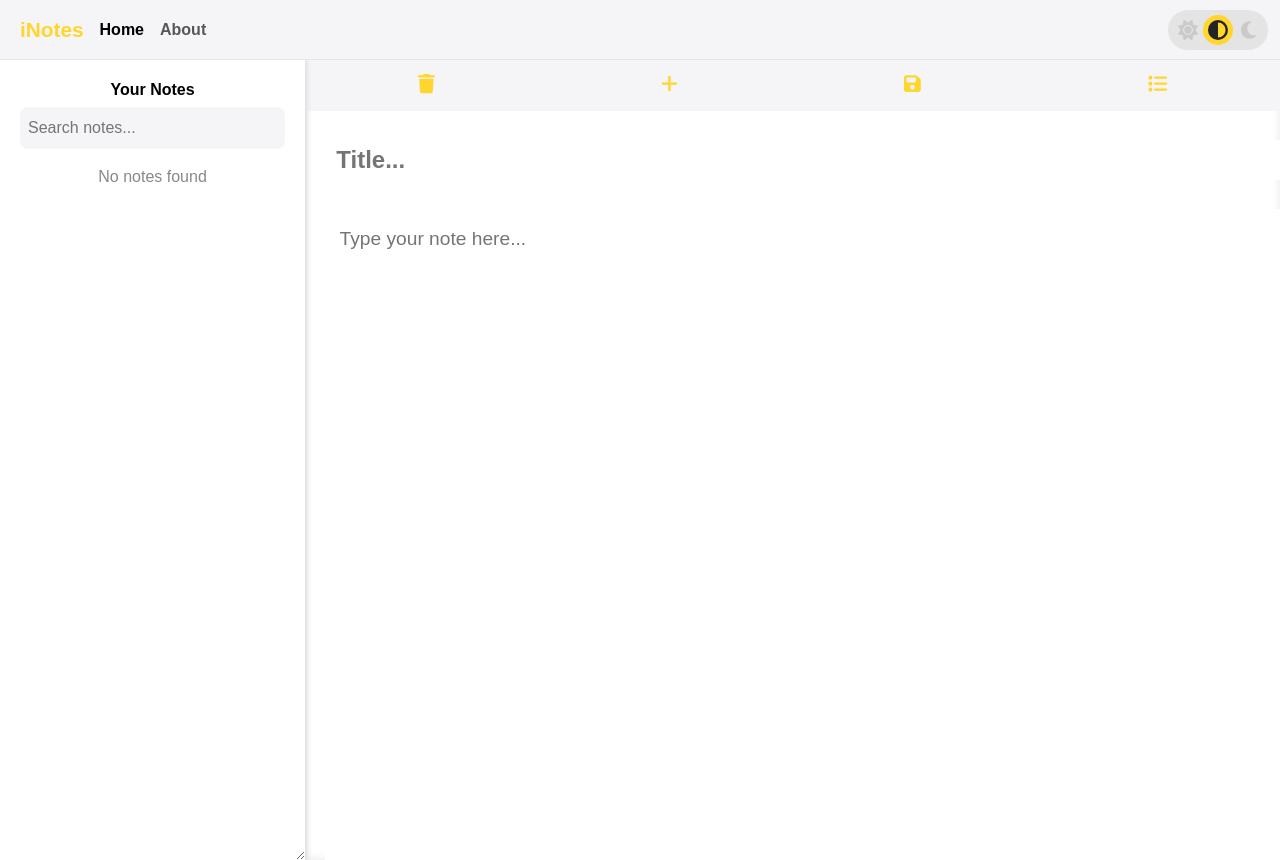
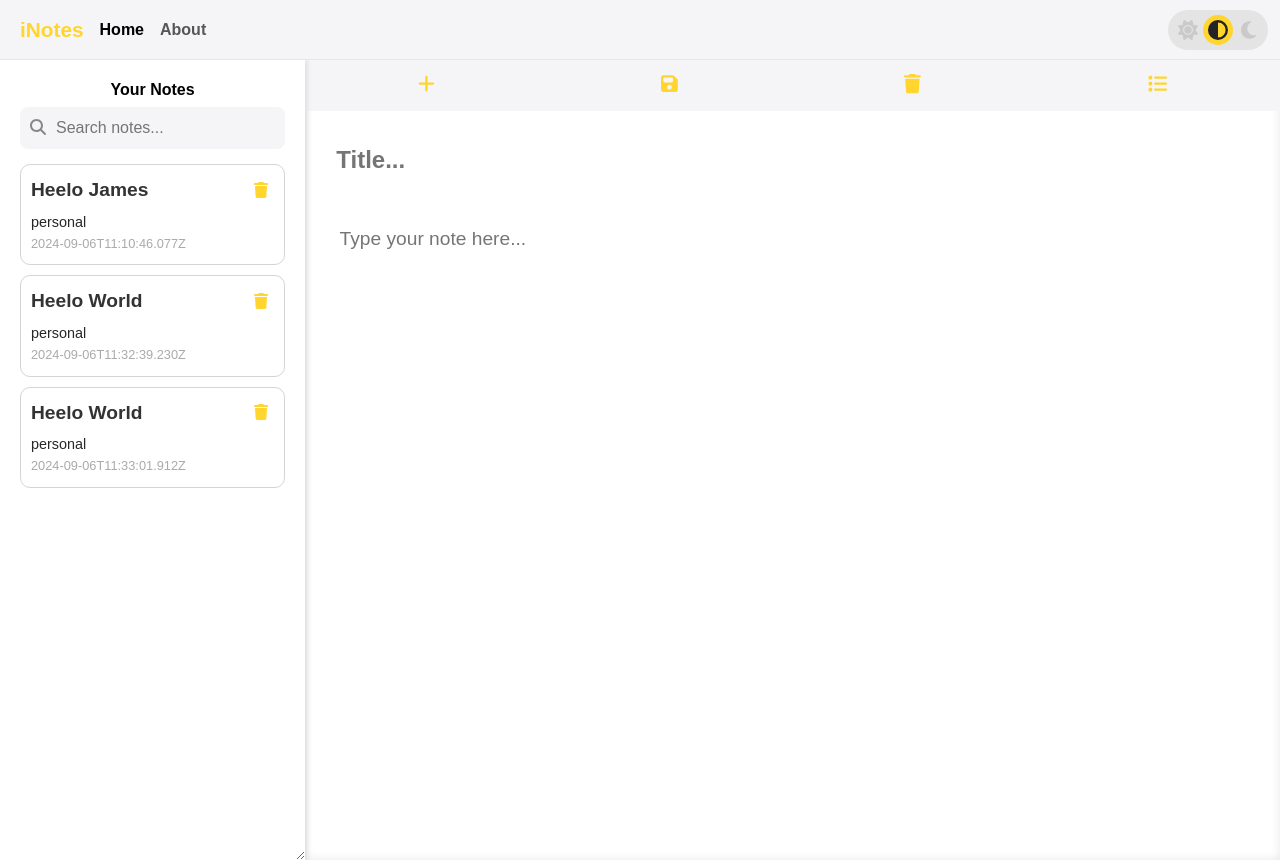
Before and after one commit to ammar027/iNotes, a React (Create React App) app: page / in a window 1280 px wide. Built offline with nearby package versions, Linux system fonts and the light colour scheme.

Commit message:
Addition

```diff
--- a/src/components/Home.js
+++ b/src/components/Home.js
@@ -1,56 +1,28 @@
-import React, { useState } from 'react';
+import React, { useState, useContext } from 'react';
 import '../css/Home.css';
+import Note from './Notes';
+import NoteContext from '../context/notes/noteContext';
 import { FontAwesomeIcon } from '@fortawesome/react-fontawesome';
-import { faPlus, faTrash, faSave, faList } from '@fortawesome/free-solid-svg-icons';
+import { faTrash, faSearch } from '@fortawesome/free-solid-svg-icons';
 
 const Home = () => {
-  const [notes, setNotes] = useState([]);
-  const [noteInput, setNoteInput] = useState("");
-  const [noteTitle, setNoteTitle] = useState("");
-  const [selectedNoteIndex, setSelectedNoteIndex] = useState(null);
+  const { notes, setNotes } = useContext(NoteContext);
   const [searchQuery, setSearchQuery] = useState("");
   const [sidebarVisible, setSidebarVisible] = useState(true);
+  const [selectedNoteIndex, setSelectedNoteIndex] = useState(null);
 
   // Filter notes based on the search query
   const filteredNotes = notes.filter((note) =>
     note.title.toLowerCase().includes(searchQuery.toLowerCase())
   );
 
-  const handleAddNote = () => {
-    if (noteTitle.trim() && noteInput.trim()) {
-      const newNote = { title: noteTitle, text: noteInput };
-      setNotes([...notes, newNote]);
-      setNoteTitle("");
-      setNoteInput("");
-      setSelectedNoteIndex(null); // Clear selection after adding
-    }
-  };
-
-  const handleDeleteNote = (indexToRemove) => {
-    setNotes(notes.filter((_, index) => index !== indexToRemove));
-    if (selectedNoteIndex === indexToRemove) {
-      setNoteTitle("");
-      setNoteInput("");
-      setSelectedNoteIndex(null);
-    }
-  };
-
   const handleNoteClick = (index) => {
-    setNoteTitle(notes[index].title);
-    setNoteInput(notes[index].text);
     setSelectedNoteIndex(index);
   };
 
-  const handleSaveNote = () => {
-    if (selectedNoteIndex !== null) {
-      const updatedNotes = notes.map((note, index) =>
-        index === selectedNoteIndex
-          ? { title: noteTitle, text: noteInput }
-          : note
-      );
-      setNotes(updatedNotes);
-      setNoteTitle("");
-      setNoteInput("");
+  const handleDeleteNote = (index) => {
+    setNotes(notes.filter((_, i) => i !== index));
+    if (selectedNoteIndex === index) {
       setSelectedNoteIndex(null);
     }
   };
@@ -63,6 +35,10 @@ const Home = () => {
     <div className="home-container">
       <div className={`sidebar ${sidebarVisible ? 'visible' : 'hidden'}`}>
         <h3 className="list-title">Your Notes</h3>
+
+        {/* Search Input with Search Icon */}
+        <div className="search-container">
+          <FontAwesomeIcon icon={faSearch} className="search-icon" />
           <input
             className="search-input"
             type="text"
@@ -70,6 +46,8 @@ const Home = () => {
             value={searchQuery}
             onChange={(e) => setSearchQuery(e.target.value)}
           />
+        </div>
+
         {filteredNotes.length === 0 ? (
           <p className="no-notes-message">No notes found</p>
         ) : (
@@ -82,16 +60,17 @@ const Home = () => {
                 }`}
                 onClick={() => handleNoteClick(index)}
               >
+                <div className="note-header">
                   <span className="note-title">{note.title || 'Untitled'}</span>
                   <button
                     className="delete-btn"
-                  onClick={(e) => {
-                    e.stopPropagation(); // Prevent note click
-                    handleDeleteNote(index);
-                  }}
+                    onClick={(e) => { e.stopPropagation(); handleDeleteNote(index); }}
                   >
                     <FontAwesomeIcon icon={faTrash} />
                   </button>
+                </div>
+                <span className="note-tag">{note.tag}</span>
+                <span className="note-date">{note.date}</span>
               </li>
             ))}
           </ul>
@@ -99,41 +78,12 @@ const Home = () => {
       </div>
 
       <div className={`notes-section ${sidebarVisible ? '' : 'expanded'}`}>
-        <div className="note-navbar">
-
-        <button
-            onClick={() => {
-              setNoteTitle('');
-              setNoteInput('');
-              setSelectedNoteIndex(null);
-            }}
-            className="navbar-btn"
-          >
-            <FontAwesomeIcon icon={faTrash} />
-          </button>
-
-          <button onClick={handleAddNote} className="navbar-btn">
-            <FontAwesomeIcon icon={faPlus} />
-          </button>
-          <button onClick={handleSaveNote} className="navbar-btn">
-            <FontAwesomeIcon icon={faSave} />
-          </button>
-
-          <button onClick={toggleSidebar} className="navbar-btn">
-            <FontAwesomeIcon icon={faList} />
-          </button>
-        </div>
-        <input
-          className="note-title-input"
-          value={noteTitle}
-          onChange={(e) => setNoteTitle(e.target.value)}
-          placeholder="Title..."
-        />
-        <textarea
-          className="note-input"
-          value={noteInput}
-          onChange={(e) => setNoteInput(e.target.value)}
-          placeholder="Type your note here..."
+        <Note
+          selectedNoteIndex={selectedNoteIndex}
+          notes={notes}
+          setNotes={setNotes}
+          setSelectedNoteIndex={setSelectedNoteIndex}
+          toggleSidebar={toggleSidebar}
         />
       </div>
     </div>
--- /dev/null
+++ b/src/components/Notes.js
@@ -0,0 +1,98 @@
+import React, { useState, useEffect } from 'react';
+import { FontAwesomeIcon } from '@fortawesome/react-fontawesome';
+import { faPlus, faTrash, faSave, faList } from '@fortawesome/free-solid-svg-icons';
+
+const Note = ({ selectedNoteIndex, notes, setNotes, setSelectedNoteIndex, toggleSidebar }) => {
+  const [noteTitle, setNoteTitle] = useState("");
+  const [noteInput, setNoteInput] = useState("");
+  const [noteDescription, setNoteDescription] = useState("");
+  const [noteTag, setNoteTag] = useState("");
+
+  useEffect(() => {
+    if (selectedNoteIndex !== null) {
+      const note = notes[selectedNoteIndex];
+      setNoteTitle(note.title || "");
+      setNoteInput(note.text || "");
+      setNoteDescription(note.description || "");
+      setNoteTag(note.tag || "");
+    } else {
+      setNoteTitle('');
+      setNoteInput('');
+      setNoteDescription('');
+      setNoteTag('');
+    }
+  }, [selectedNoteIndex, notes]);
+
+  const handleAddNote = () => {
+    if (noteTitle.trim() && noteInput.trim()) {
+      const newNote = {
+        title: noteTitle,
+        text: noteInput,
+        description: noteDescription,
+        tag: noteTag,
+        date: new Date().toLocaleString()
+      };
+      setNotes([...notes, newNote]);
+      setSelectedNoteIndex(notes.length); // Select the new note
+    }
+  };
+
+  const handleSaveNote = () => {
+    if (selectedNoteIndex !== null) {
+      const updatedNotes = notes.map((note, index) =>
+        index === selectedNoteIndex
+          ? {
+              ...note,
+              title: noteTitle,
+              text: noteInput,
+              description: noteDescription,
+              tag: noteTag
+            }
+          : note
+      );
+      setNotes(updatedNotes);
+      setSelectedNoteIndex(null);
+    }
+  };
+
+  const handleDeleteNote = () => {
+    if (selectedNoteIndex !== null) {
+      setNotes(notes.filter((_, index) => index !== selectedNoteIndex));
+      setSelectedNoteIndex(null);
+    }
+  };
+
+  return (
+    <div className="note-container">
+      <div className="note-navbar">
+
+        <button onClick={handleAddNote} className="navbar-btn">
+          <FontAwesomeIcon icon={faPlus} />
+        </button>
+        <button onClick={handleSaveNote} className="navbar-btn">
+          <FontAwesomeIcon icon={faSave} />
+        </button>
+        <button onClick={handleDeleteNote} className="navbar-btn">
+          <FontAwesomeIcon icon={faTrash} />
+        </button>
+        <button onClick={toggleSidebar} className="navbar-btn">
+          <FontAwesomeIcon icon={faList} />
+        </button>
+      </div>
+      <input
+        className="note-title-input"
+        value={noteTitle}
+        onChange={(e) => setNoteTitle(e.target.value)}
+        placeholder="Title..."
+      />
+      <textarea
+        className="note-input"
+        value={noteDescription}
+        onChange={(e) => setNoteDescription(e.target.value)}
+        placeholder="Type your note here..."
+      />
+    </div>
+  );
+};
+
+export default Note;
--- a/src/context/notes/NotesState.js
+++ b/src/context/notes/NotesState.js
@@ -1,8 +1,43 @@
-import NoteContext from "./noteContext";
+import React, { useState } from 'react';
+import NoteContext from './noteContext'; // Make sure this path is correct
+
 const NoteState = (props) => {
+  const notesInitial = [
+    {
+      "_id": "66dae33677de79611f165e1d",
+      "user": "66dae2fd77de79611f165e19",
+      "title": "Heelo James",
+      "description": "Too late be quick",
+      "tag": "personal",
+      "date": "2024-09-06T11:10:46.077Z",
+      "__v": 0
+    },
+    {
+      "_id": "66dae85701dfbacae57d900d",
+      "user": "66dae2fd77de79611f165e19",
+      "title": "Heelo World",
+      "description": "dmdmdmn late be quick",
+      "tag": "personal",
+      "date": "2024-09-06T11:32:39.230Z",
+      "__v": 0
+    },
+    {
+      "_id": "66dae86d01dfbacae57d900f",
+      "user": "66dae2fd77de79611f165e19",
+      "title": "Heelo World",
+      "description": "dmdmdmn late be quick",
+      "tag": "personal",
+      "date": "2024-09-06T11:33:01.912Z",
+      "__v": 0
+    }
+  ];
+
+  const [notes, setNotes] = useState(notesInitial);
 
   return (
-    <NoteContext.Provider value={{}}>{props.children}</NoteContext.Provider>
+    <NoteContext.Provider value={{ notes, setNotes}}>
+      {props.children}
+    </NoteContext.Provider>
   );
 };
 
--- a/src/context/notes/noteContext.js
+++ b/src/context/notes/noteContext.js
@@ -1,5 +1,5 @@
-import { createContext } from "react";
+import { createContext } from 'react';
 
-const noteContext = createContext();
+const NoteContext = createContext();
 
-export default noteContext;
+export default NoteContext;
--- a/src/css/Home.css
+++ b/src/css/Home.css
@@ -8,186 +8,6 @@ body {
   transition: background-color 0.3s, color 0.3s;
   overflow: hidden; /* Disable all scrolls */
   height: 100vh; /* Ensure the body takes up the full viewport height */
-}
-
-/* Home Container */
-.home-container {
-  display: flex;
-  height: 100vh; /* Ensure the container takes the full viewport height */
-  flex-direction: row; /* Sidebar on the left */
-}
-
-/* Sidebar */
-.sidebar {
-  background-color: #ffffff;
-  padding: 20px;
-  width: 25%;
-  min-width: 200px;
-  max-width: 400px;
-  resize: horizontal; /* Enable resizable sidebar */
-  overflow-y: auto; /* Allow vertical scrolling within sidebar */
-  box-shadow: 2px 0px 5px rgba(0, 0, 0, 0.1);
-}
-
-/* Hidden/Visible Sidebar */
-.sidebar.hidden {
-  transform: translateX(-100%); /* Move the sidebar off-screen */
-  display: none; /* Hide sidebar */
-}
-
-.sidebar.visible {
-  transform: translateX(0); /* Keep sidebar visible */
-  overflow: hidden;
-}
-
-/* Notes Section */
-.notes-section {
-  flex-grow: 1;
-  background-color: #fff;
-  box-shadow: inset 0 0 10px rgba(0, 0, 0, 0.1);
-  width: calc(100% - 250px); /* Default width minus sidebar */
-  transition: width 0.5s ease, background-color 0.3s, box-shadow 0.3s;
-  overflow: hidden; /* Prevent overflow */
-}
-
-/* Expanded notes-section when sidebar is hidden */
-.notes-section.expanded {
-  width: 100%; /* Expand to full width when sidebar is hidden */
-}
-
-/* Search Input */
-.search-input {
-  width: 100%;
-  padding: 8px;
-  margin-bottom: 15px;
-  border: none;
-  border-radius: 8px;
-  font-size: 1rem;
-  background-color: rgb(245, 245, 247);
-}
-
-/* Note Navbar */
-.note-navbar {
-  display: flex;
-  justify-content: space-around;
-  width: 100%; /* Ensure it takes up the full width */
-  background-color: rgb(245, 245, 247);
-}
-
-/* Navbar Button */
-.navbar-btn {
-  background: none;
-  border: none;
-  cursor: pointer;
-  color: #ffd52e;
-  font-size: 1.2em;
-  transition: color 0.3s;
-  padding: 10px;
-}
-
-.navbar-btn:hover {
-  color: #ffe785; /* Lighter yellow on hover */
-}
-
-/* Note Input */
-.note-input {
-  width: 100%;
-  height: calc(100% - 60px); /* Full height minus some padding for title and margins */
-  padding: 15px;
-  font-size: 1.2em;
-  border: none;
-  outline: none;
-  background-color: inherit; /* Inherit panel's background */
-  color: inherit; /* Inherit panel's text color */
-  resize: none; /* Disable resizing */
-  margin-left: 2%;
-  margin-right: 2%;
-}
-
-/* Note Title Input */
-.note-title-input {
-  width: 100%;
-  height: 40px;
-
-  font-size: 1.5em;
-  border: none; /* Remove border */
-  outline: none; /* Remove outline */
-  background-color: inherit;
-  color: inherit;
-  margin: 3%;
-  font-weight: 600;
-}
-
-/* Notes List */
-.notes-list {
-  list-style: none;
-  padding: 0;
-  margin: 0;
-  height: calc(100% - 60px); /* Full height minus the navbar and search box */
-  overflow-y: auto; /* Allow scrolling within the note list */
-}
-
-/* Individual Note Item */
-.note-item {
-  background-color: #fff;
-  margin: 10px 0;
-  padding: 15px;
-  border-radius: 10px;
-  box-shadow: 1px 2px 5px rgba(0, 0, 0, 0.05), 0 5px 15px rgba(0, 0, 0, 0.05);
-  display: flex;
-  justify-content: space-between;
-  align-items: center;
-  transition: box-shadow 0.3s ease;
-  cursor: pointer;
-}
-
-.note-item:hover {
-  box-shadow: 0 4px 8px rgba(0, 0, 0, 0.08), 0 8px 20px rgba(0, 0, 0, 0.1);
-}
-
-/* Note Title */
-.note-title {
-  font-weight: bold;
-  margin-right: 10px;
-  color: #333;
-}
-
-.note-title-input, .note-input {
-  caret-color: #ffd52e;
-}
-
-/* Delete Button */
-.delete-btn {
-  background-color: #ffd52e;
-  border: none;
-  color: white;
-  padding: 5px 10px;
-  border-radius: 5px;
-  cursor: pointer;
-  transition: background-color 0.3s ease;
-}
-
-.delete-btn:hover {
-  background-color: #fddf65;
-}
-
-/* Selected Note */
-.selected-note {
-  background-color: #ffd52e;
-}
-
-/* No Notes Message */
-.no-notes-message {
-  color: #888;
-  font-size: 1em;
-  text-align: center;
-}
-
-.list-title {
-  color: #000000;
-  font-size: 1em;
-  text-align: center;
-  font-weight: 700;
 }
 
 /* Dark Mode */
@@ -217,30 +37,247 @@ body.dark-mode .note-title {
 }
 
 body.dark-mode .note-item {
-  background-color: #4b4b4b;
+  background-color: #2c2c2e;
   color: #f9f9f9;
 }
 
 body.dark-mode .note-item:hover {
+  background-color: #3a3a3c;
   box-shadow: 0 4px 8px rgba(255, 255, 255, 0.08), 0 8px 20px rgba(255, 255, 255, 0.1);
 }
 
-body.dark-mode .navbar-btn {
+body.dark-mode .note-header {
+  border-bottom: 1px solid #444;
+}
+
+body.dark-mode .note-tag {
+  color: #ffffff;
+}
+
+body.dark-mode .delete-btn {
   color: #ffd52e;
 }
 
-body.dark-mode .delete-btn {
-  background-color: #ffd52e;
-  color: #2a2a2a;
-}
-
 body.dark-mode .delete-btn:hover {
-  background-color: #fddf65;
+  color: #c0392b;
 }
 
 body.dark-mode .search-input {
-  background-color: #5d5d5d89;
+  background-color: #5d5d5d80;
   color: #f9f9f9;
+}
+
+/* Home Container */
+.home-container {
+  display: flex;
+  height: 100vh; /* Ensure the container takes the full viewport height */
+  flex-direction: row; /* Sidebar on the left */
+}
+
+/* Sidebar */
+.sidebar {
+  background-color: #ffffff;
+  padding: 20px;
+  width: 25%;
+  min-width: 200px;
+  max-width: 400px;
+  resize: horizontal; /* Enable resizable sidebar */
+  overflow-y: auto; /* Allow vertical scrolling within sidebar */
+  box-shadow: 2px 0px 5px rgba(0, 0, 0, 0.1);
+}
+
+.sidebar.hidden {
+  transform: translateX(-100%); /* Move the sidebar off-screen */
+  display: none; /* Hide sidebar */
+}
+
+.sidebar.visible {
+  transform: translateX(0); /* Keep sidebar visible */
+  overflow: hidden;
+}
+
+/* Notes Section */
+.notes-section {
+  flex-grow: 1;
+  background-color: #fff;
+  box-shadow: inset 0 0 10px rgba(0, 0, 0, 0.1);
+  width: calc(100% - 250px); /* Default width minus sidebar */
+  transition: width 0.5s ease, background-color 0.3s, box-shadow 0.3s;
+  overflow: hidden; /* Prevent overflow */
+}
+
+.notes-section.expanded {
+  width: 100%; /* Expand to full width when sidebar is hidden */
+}
+
+/* Search Input with Icon Container */
+.search-container {
+  position: relative;
+  width: 100%;
+}
+
+.search-icon {
+  position: absolute;
+  left: 10px;
+  top: 35%;
+  transform: translateY(-50%);
+  color: #888; /* Adjust icon color */
+}
+
+.search-input {
+  width: 100%;
+  padding: 8px 8px 8px 36px; /* Add left padding for the icon */
+  margin-bottom: 15px;
+  border: none;
+  border-radius: 8px;
+  font-size: 1rem;
+  background-color: rgb(245, 245, 247);
+  color: #333;
+}
+
+
+.note-navbar {
+  display: flex;
+  justify-content: space-around;
+  width: 100%; /* Ensure it takes up the full width */
+  background-color: rgb(245, 245, 247);
+}
+
+.navbar-btn {
+  background: none;
+  border: none;
+  cursor: pointer;
+  color: #ffd52e;
+  font-size: 1.2em;
+  transition: color 0.3s;
+  padding: 10px;
+}
+
+.navbar-btn:hover {
+  color: #ffe785; /* Lighter yellow on hover */
+}
+
+.note-input {
+  width: 100%;
+  height: calc(100% - 60px); /* Full height minus some padding for title and margins */
+  padding: 15px;
+  font-size: 1.2em;
+  border: none;
+  outline: none;
+  background-color: inherit; /* Inherit panel's background */
+  color: inherit; /* Inherit panel's text color */
+  resize: none; /* Disable resizing */
+  margin-left: 2%;
+  margin-right: 2%;
+}
+
+.note-title-input {
+  width: 100%;
+  height: 40px;
+  font-size: 1.5em;
+  border: none; /* Remove border */
+  outline: none; /* Remove outline */
+  background-color: inherit;
+  color: inherit;
+  margin: 3%;
+  font-weight: 600;
+}
+
+.notes-list {
+  list-style-type: none;
+  padding: 0;
+  margin: 0;
+}
+
+/* Note item styling */
+.note-item {
+  display: flex;
+  flex-direction: column; /* Stack elements vertically */
+  padding: 10px;
+  border: 0.5px solid #97979766;
+  cursor: pointer;
+  transition: background-color 0.3s ease;
+  position: relative; /* For positioning delete button */
+  border-radius: 10px;
+  margin-bottom: 10px;
+}
+
+/* Styling for selected note */
+.selected-note {
+  background-color: #eec521; /* Highlight selected note */
+  color: #fff;
+  border: 1px solid #d8d8d8;
+}
+
+.selected-note .note-title,
+.selected-note .note-date,
+.selected-note .note-tag ,
+.selected-note .delete-btn{
+  color: #ffffff; /* White text when selected */
+}
+
+
+/* Ensure hover does not override selected note */
+.note-item:hover:not(.selected-note) {
+  background-color: #f5f5f5;
+  border-radius: 10px;
+}
+
+/* Title, tag, and date layout */
+.note-header {
+  display: flex;
+  justify-content: space-between;
+  align-items: center;
+  margin-bottom: 5px; /* Space between title and date */
+}
+
+.note-title {
+  font-size: 1.2rem;
+  font-weight: bold;
+  color: #333;
+  margin: 0;
+}
+
+.note-tag {
+  font-size: 0.9rem;
+  color: #272727;
+  border-radius: 4px;
+  font-weight: 400;
+}
+
+.note-date {
+  font-size: 0.8rem;
+  color: #aaa;
+}
+
+.delete-btn {
+  background: none;
+  border: none;
+  color: #ffd52e;
+  cursor: pointer;
+  transition: color 0.3s ease;
+}
+
+.delete-btn:hover {
+  color: #c0392b;
+}
+
+.note-item:hover {
+  border-radius: 10px;
+}
+
+/* No Notes Message */
+.no-notes-message {
+  color: #888;
+  font-size: 1em;
+  text-align: center;
+}
+
+.list-title {
+  color: #000000;
+  font-size: 1em;
+  text-align: center;
+  font-weight: 700;
 }
 
 /* Layout adjustments for responsiveness */
```
Also changed, not shown: 1 other file (tests, documents, lock files or other folders). Lines whose indentation alone changed are shown as unchanged.
